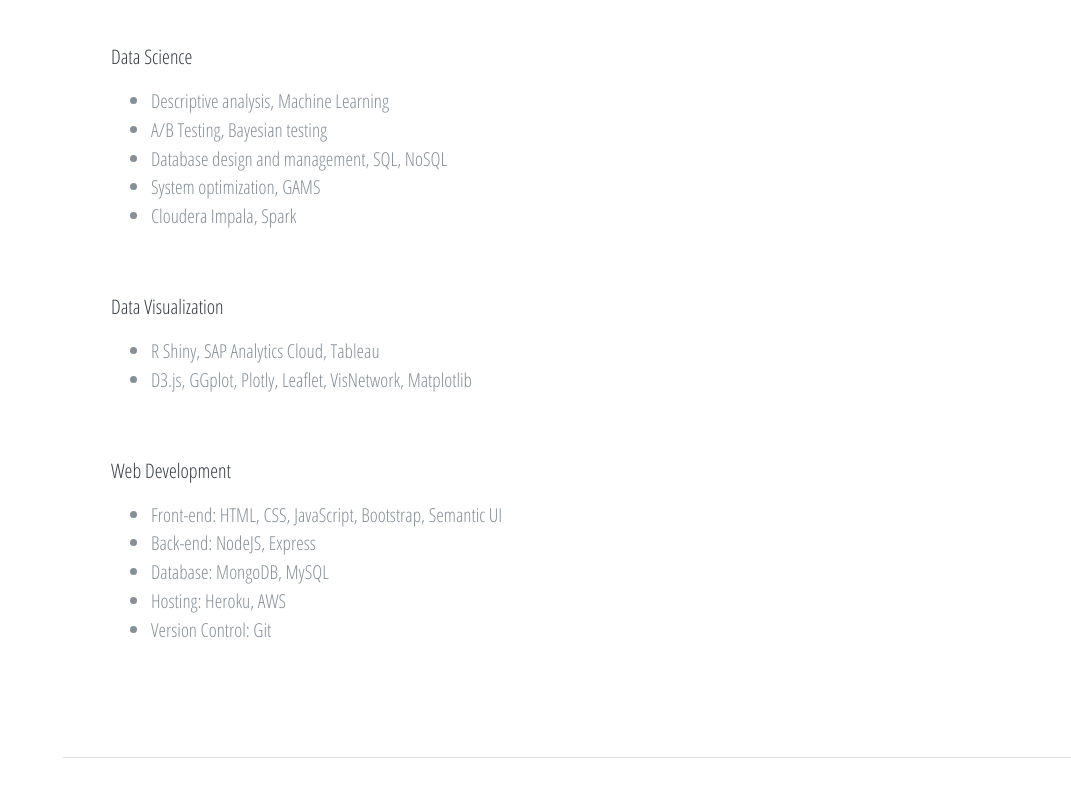
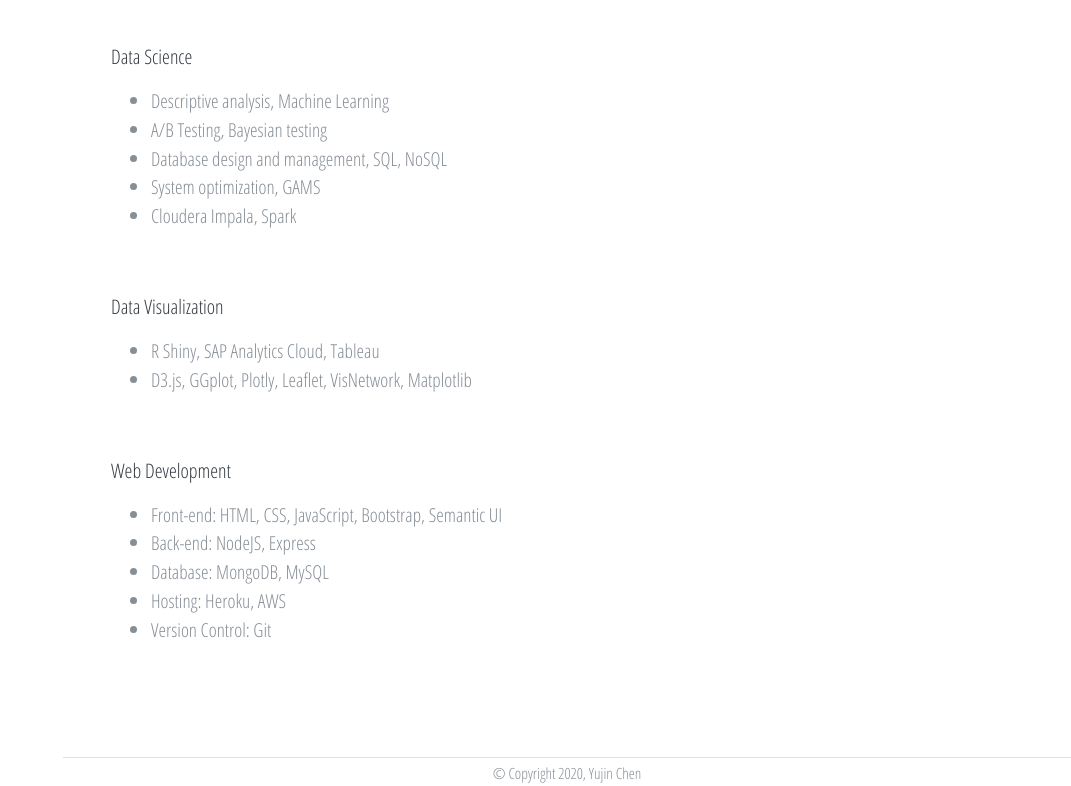
Before and after one commit to JeannieChen/JeannieChen.github.io, a plain HTML site: page index.html in a window 1280 px wide. Shown: the part 4188-4974 px from the top of the page, without its empty margins (209-1280 px from the left). Before the commit the page ends 4946 px from the top, so only its background shows below. Drawn offline with nearby package versions, Linux system fonts and the light colour scheme; a web font is replaced by a local one.

Commit message:
updated footer

```diff
--- a/index.html
+++ b/index.html
@@ -436,6 +436,11 @@
         </section>
       </div>
 
+      <!-- Footer -->
+      <div class="footer">
+        <small> &copy; Copyright 2020, Yujin Chen </small>
+      </div>
+
     </div>
 
 
--- a/personal.css
+++ b/personal.css
@@ -104,6 +104,14 @@ i {
 .card-text {
   font-size: 1rem;
 }
+
+.footer {
+    position: relative;
+    right: 0;
+    bottom: 0;
+    width: 100%;
+    text-align: center;
+  }
 
 @media (min-width:992px){
   body{
```
Lines whose indentation alone changed are shown as unchanged.
